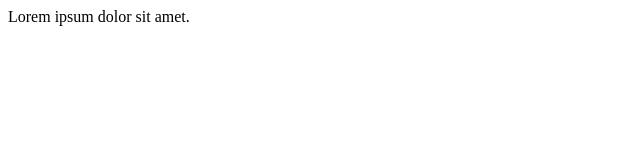
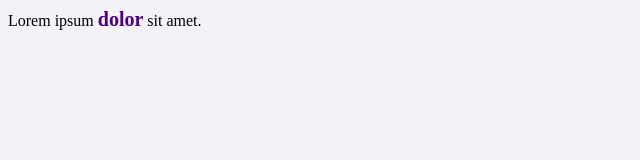
Before and after one commit to drisul10/goread, a plain HTML site: page index.html in a window 1280 px wide. Shown: the full height of the page, 0-640 px from the left. Drawn offline with Linux system fonts and the light colour scheme.

Commit message:
init assets

```diff
--- /dev/null
+++ b/assets/styles/style.css
@@ -0,0 +1,9 @@
+body {
+    background-color: #f4f1f7;
+}
+
+main div span {
+    color: indigo;
+    font-weight: bold;
+    font-size: 20px;
+}
--- a/index.html
+++ b/index.html
@@ -5,6 +5,7 @@
     <meta charset="UTF-8">
     <meta http-equiv="X-UA-Compatible" content="IE=edge">
     <meta name="viewport" content="width=device-width, initial-scale=1.0">
+    <link rel="stylesheet" href="assets/styles/style.css">
     <title>Go Read!</title>
 </head>
 
@@ -12,7 +13,7 @@
     <header></header>
 
     <main>
-        <div>Lorem ipsum dolor sit amet.</div>
+        <div>Lorem ipsum <span>dolor</span> sit amet.</div>
     </main>
 
     <footer></footer>
```
Also changed, not shown: assets/images/originals.jpg (added).
